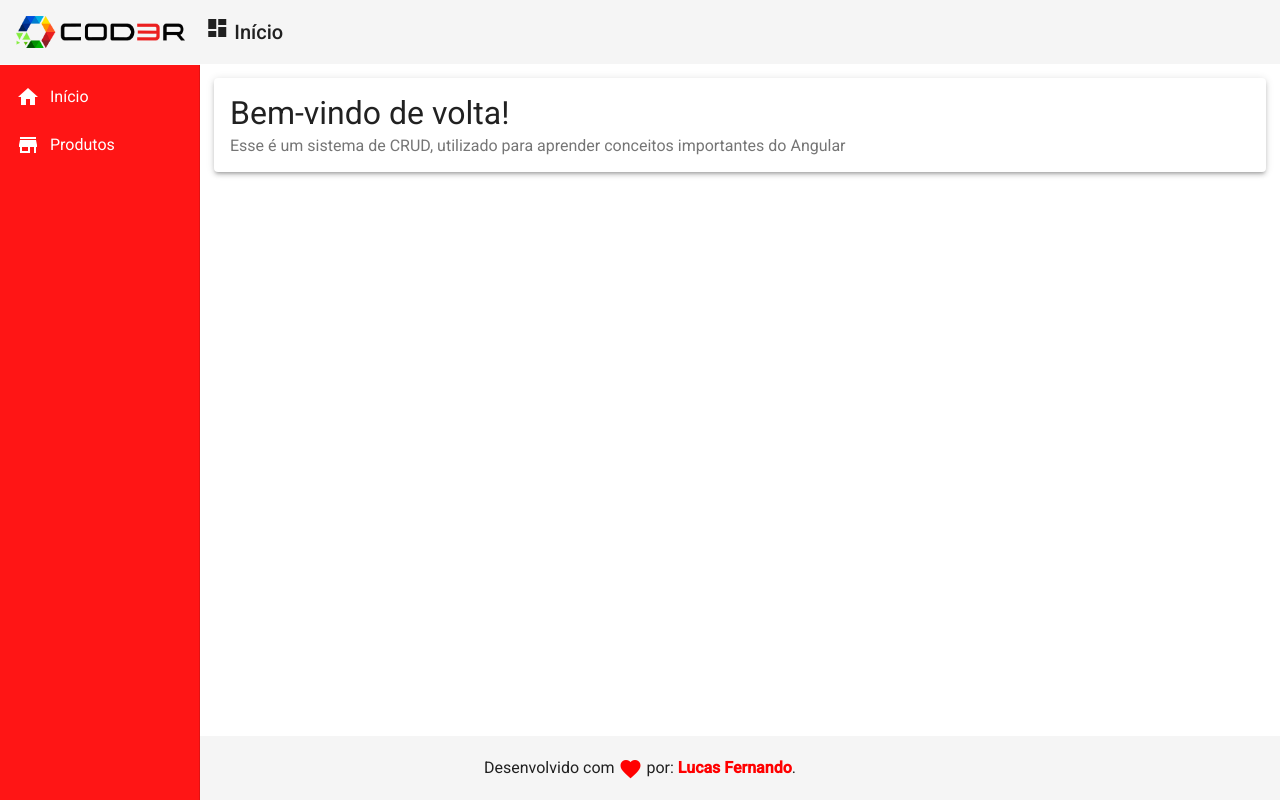
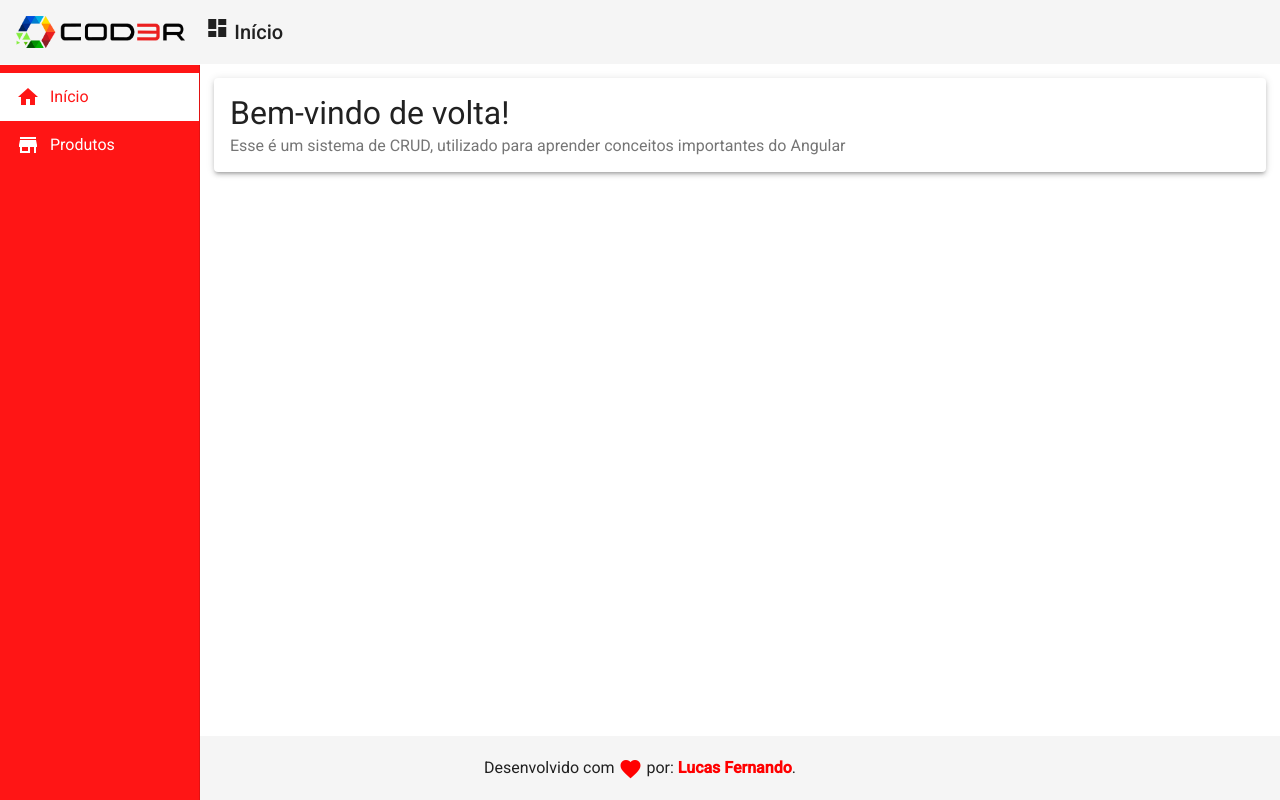
Before and after one commit to Lucas98Fernando/RegistrationSystem-Angular, an Angular app in the folder frontend/: page / in a window 1280 px wide. In both pictures the pointer is over the link 99 px from the left and 97 px from the top of the page. Built offline with nearby package versions, Linux system fonts and the light colour scheme.

Commit message:
Visual change in the side navigation bar

```diff
--- a/frontend/src/app/components/template/nav/nav.component.css
+++ b/frontend/src/app/components/template/nav/nav.component.css
@@ -4,6 +4,10 @@
 }
 .sidenav a {
     color: #fff;
+}
+.sidenav a:hover {
+    color: #FF1515;
+    background-color: #fff;
 }
 .sidenav i {
     padding-right: 10px;
```
